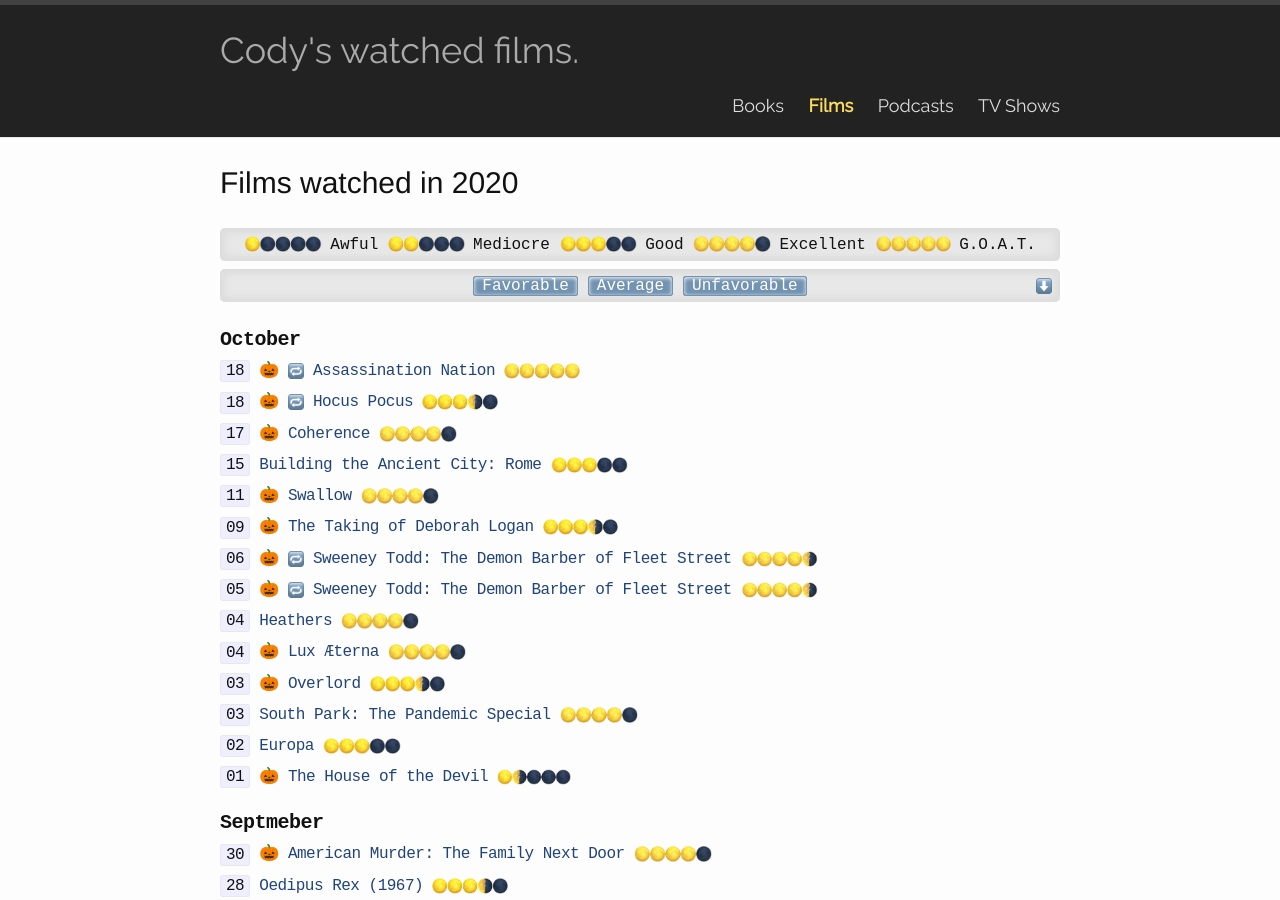
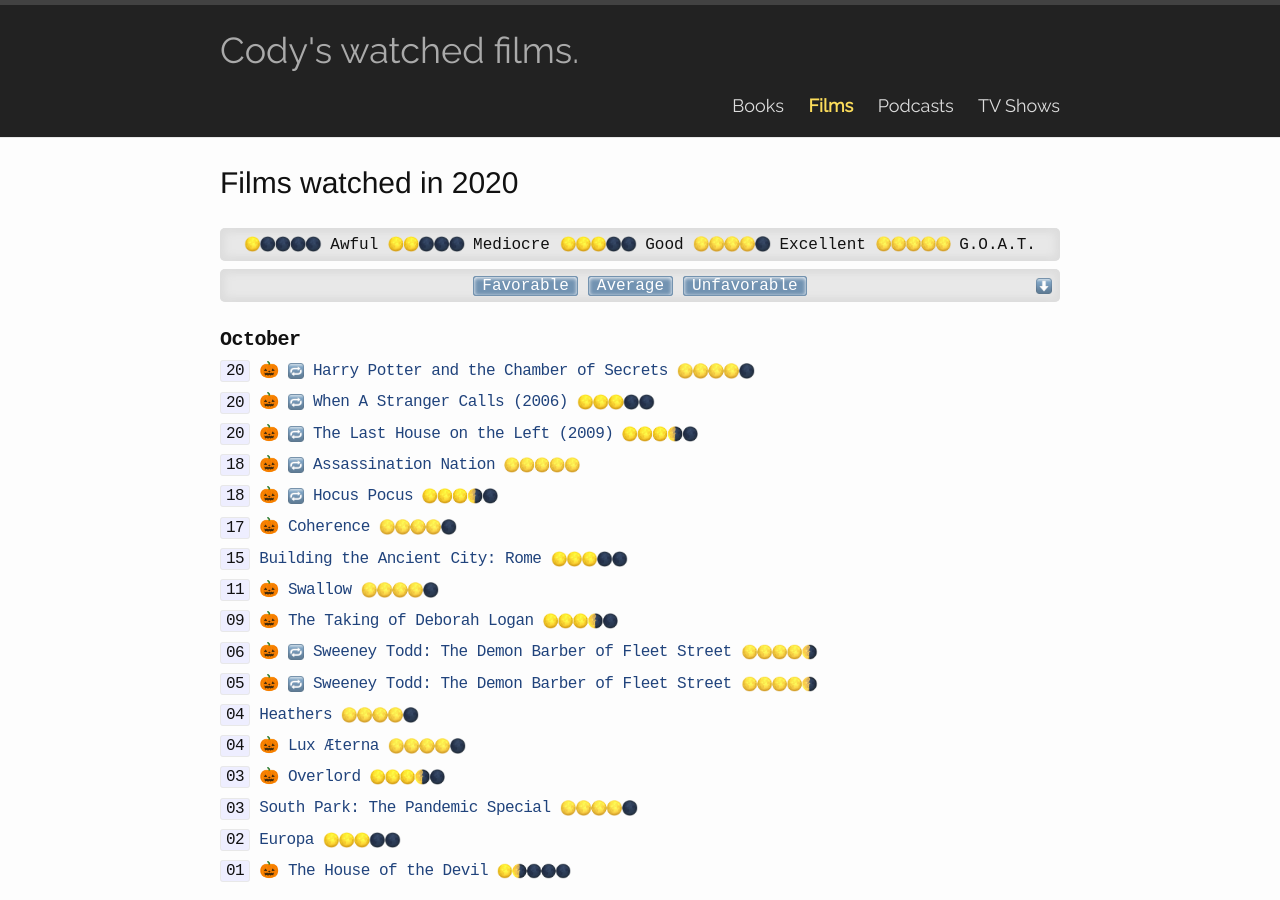
Before and after one commit to codydalerodgers/personal-blog, a Jekyll site: the page built from _films/2020.md, in a window 1280 px wide and 900 px high. Built offline with Jekyll 4.4.1, drawn with Linux system fonts in a browser that asks for light colours.

Commit message:
20th of October

```diff
--- a/_films/2020.md
+++ b/_films/2020.md
@@ -5,6 +5,12 @@
 category: films
 ---
 ## October
+`20` 🎃 {{ site.rw }} [Harry Potter and the Chamber of Secrets](https://www.imdb.com/title/tt0295297/) {{ site.r4 }}
+
+`20` 🎃 {{ site.rw }} [When A Stranger Calls (2006)](https://www.imdb.com/title/tt0455857/) {{ site.r3 }}
+
+`20` 🎃 {{ site.rw }} [The Last House on the Left (2009)](https://www.imdb.com/title/tt0844708/) {{ site.r35 }}
+
 `18` 🎃 {{ site.rw }} [Assassination Nation](https://www.imdb.com/title/tt6205872/) {{ site.r5 }}
 
 `18` 🎃 {{ site.rw }} [Hocus Pocus](https://www.imdb.com/title/tt0107120/) {{ site.r35 }}
```
